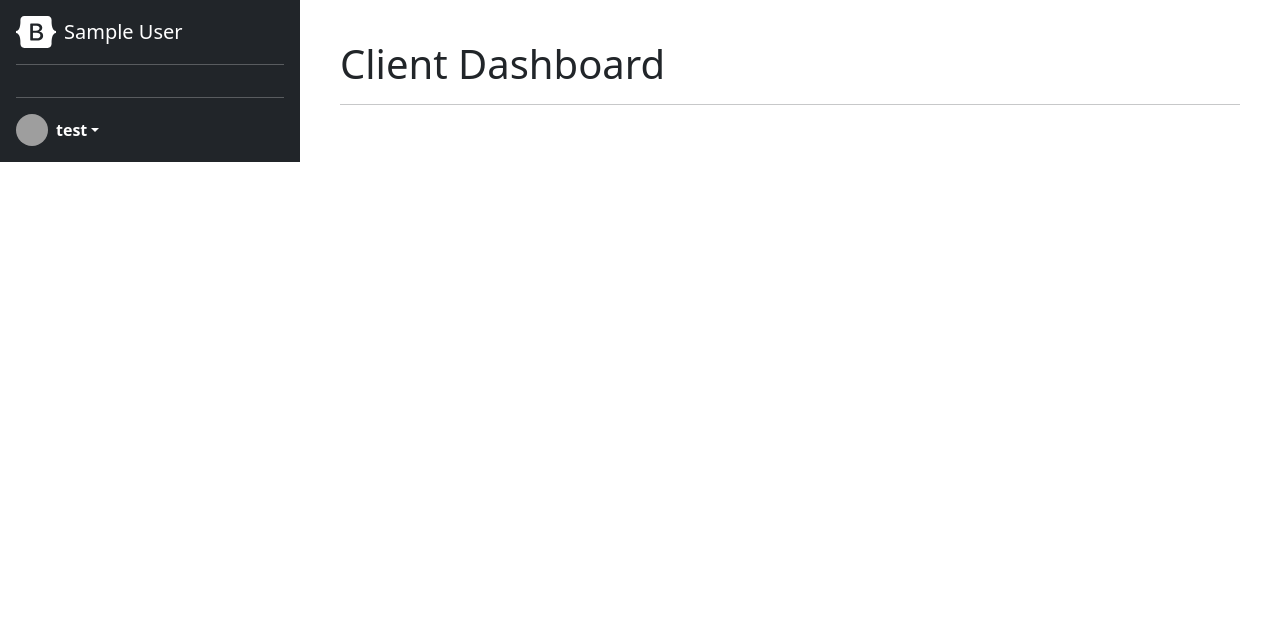
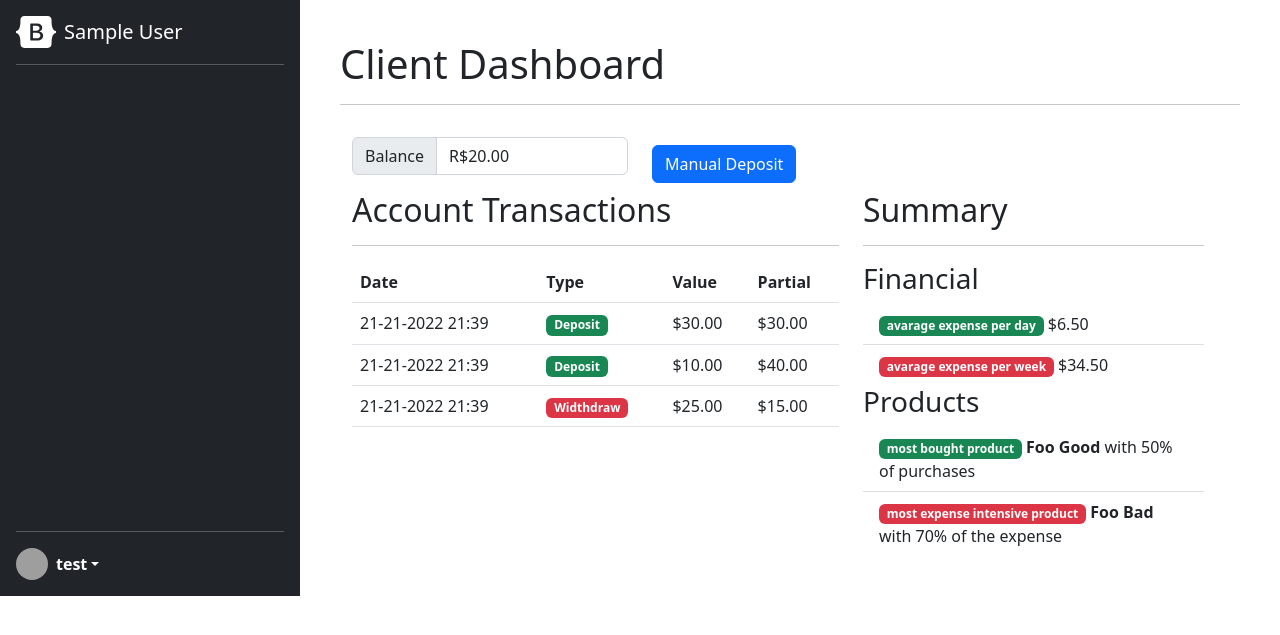
Before and after one commit to pedro-psb/pypos-canteen, a Flask app: template pypos/templates/user/client_index.html in a window 1280 px wide. Shown: the top 635 px of the page. Run offline with Flask 2, Linux system fonts and the light colour scheme; the template is opened without the code that fills it, so the values that code supplies are empty; the visitor is signed in with stand-in values (Sample User, id 1); data comes from the database, SQL or seed files in the repository; parts of the project's set-up code (start-up, migrations or seed data) failed here and were passed over; some libraries are stand-ins or nearby versions; grey boxes are pictures that could not be loaded.

Commit message:
feat(manage client account): add dashboard page

```diff
--- a/pypos/templates/user/client_deposit.html
+++ b/pypos/templates/user/client_deposit.html
@@ -24,6 +24,7 @@
             </select>
         </div>
         <button class="btn btn-primary" type="submit">Send payment voucher</button>
+        <a href="{{ url_for('page.client_index') }}" class="btn btn-secondary" type="submit">Cancel</a>
     </form>
 </div>
 {% endblock %}
--- a/pypos/templates/user/client_index.html
+++ b/pypos/templates/user/client_index.html
@@ -3,4 +3,78 @@
 {% block content %}
 <h1>Client Dashboard</h1>
 <hr>
+<div class="container-fluid pt-3 row">
+    <div class="row align-items-center">
+        <div class="col input-group" style="max-width:300px;">
+            <p class="input-group-text btn-secondary">Balance</p>
+            <p class="form-control">R$20.00</p>
+        </div>
+        <div class="col">
+            <a href="{{ url_for('page.client_deposit') }}" class="btn btn-primary w-auto">Manual Deposit</a>
+        </div>
+    </div>
+    <div class="col-7">
+        <h2>Account Transactions</h2>
+        <hr>
+        <table class="table">
+            <thead>
+                <tr>
+                    <th>Date</th>
+                    <th>Type</th>
+                    <th>Value</th>
+                    <th>Partial</th>
+                </tr>
+            </thead>
+            <tbody>
+                <tr>
+                    <td>21-21-2022 21:39</td>
+                    <td><span class="badge bg-success">Deposit</span>
+                    </td>
+                    <td>$30.00</td>
+                    <td>$30.00</td>
+                </tr>
+                <tr>
+                    <td>21-21-2022 21:39</td>
+                    <td><span class="badge bg-success">Deposit</span>
+                    </td>
+                    <td>$10.00</td>
+                    <td>$40.00</td>
+                </tr>
+                <tr>
+                    <td>21-21-2022 21:39</td>
+                    <td><span class="badge bg-danger">Widthdraw</span>
+                    </td>
+                    <td>$25.00</td>
+                    <td>$15.00</td>
+                </tr>
+            </tbody>
+        </table>
+    </div>
+    <div class="col-5">
+        <h2>Summary</h2>
+        <hr>
+        <h3>Financial</h3>
+        <ul class="list-group list-group-flush">
+            <li class="list-group-item">
+                <span class="badge bg-success">avarage expense per day</span>
+                $6.50
+            </li>
+            <li class="list-group-item">
+                <span class="badge bg-danger">avarage expense per week</span>
+                $34.50
+            </li>
+        </ul>
+        <h3>Products</h3>
+        <ul class="list-group list-group-flush">
+            <li class="list-group-item">
+                <span class="badge bg-success">most bought product</span>
+                <strong>Foo Good</strong> with 50% of purchases
+            </li>
+            <li class="list-group-item">
+                <span class="badge bg-danger">most expense intensive product</span>
+                <strong>Foo Bad</strong> with 70% of the expense
+            </li>
+        </ul>
+    </div>
+</div>
 {% endblock %}
```
